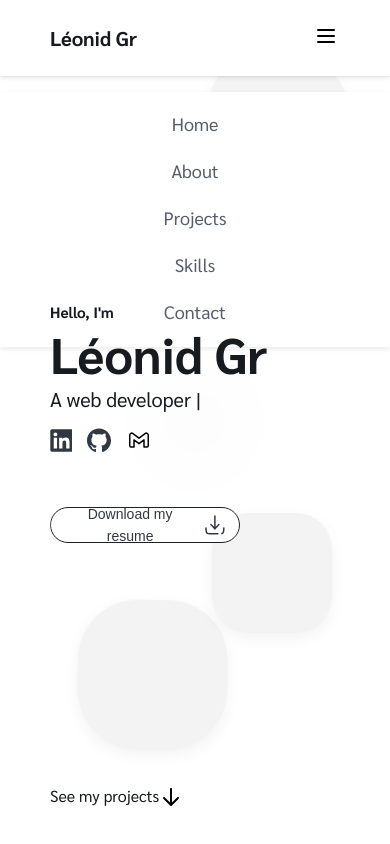
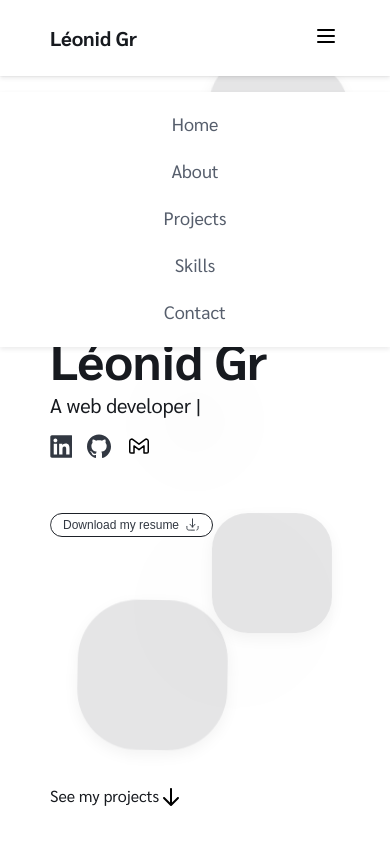
Before and after one commit to leonidsergueigr/portfolio, a plain HTML site: page index.html in a window 390 px wide. Both pictures are taken after a click on the icon 326 px from the left and 37 px from the top of the page. Shown: the top 844 px of the page. Drawn offline with Linux system fonts and the light colour scheme.

```diff
--- a/style.css
+++ b/style.css
@@ -26,7 +26,7 @@
 .shape {
     position: absolute;
     border-radius: 50%;
-    background: rgba(23, 26, 31, 0.05);
+    background: rgba(23, 26, 31, 0.111);
     animation: float 8s infinite ease-in-out;
 }
 
@@ -114,6 +114,7 @@
     list-style: none;
     padding-left: 0;
     display: flex;
+    z-index: 2;
 }
 #hero,
 #about
@@ -400,6 +401,16 @@
     .about-content{
         text-align: start;
     }
+
+    .btn{
+        font-size: 12px;
+        width: fit-content;
+        height: fit-content;
+    }
+
+    .btn svg{
+        width: 15px;
+    }
 }
 
 @media screen and (max-width: 320px){
@@ -435,6 +446,15 @@
     .section-title::before{
         height: 20px;
         width: 3px;
+    }
+    .btn{
+        font-size: 12px;
+        width: fit-content;
+        height: fit-content;
+    }
+
+    .btn svg{
+        width: 15px;
     }
 }
 
```
